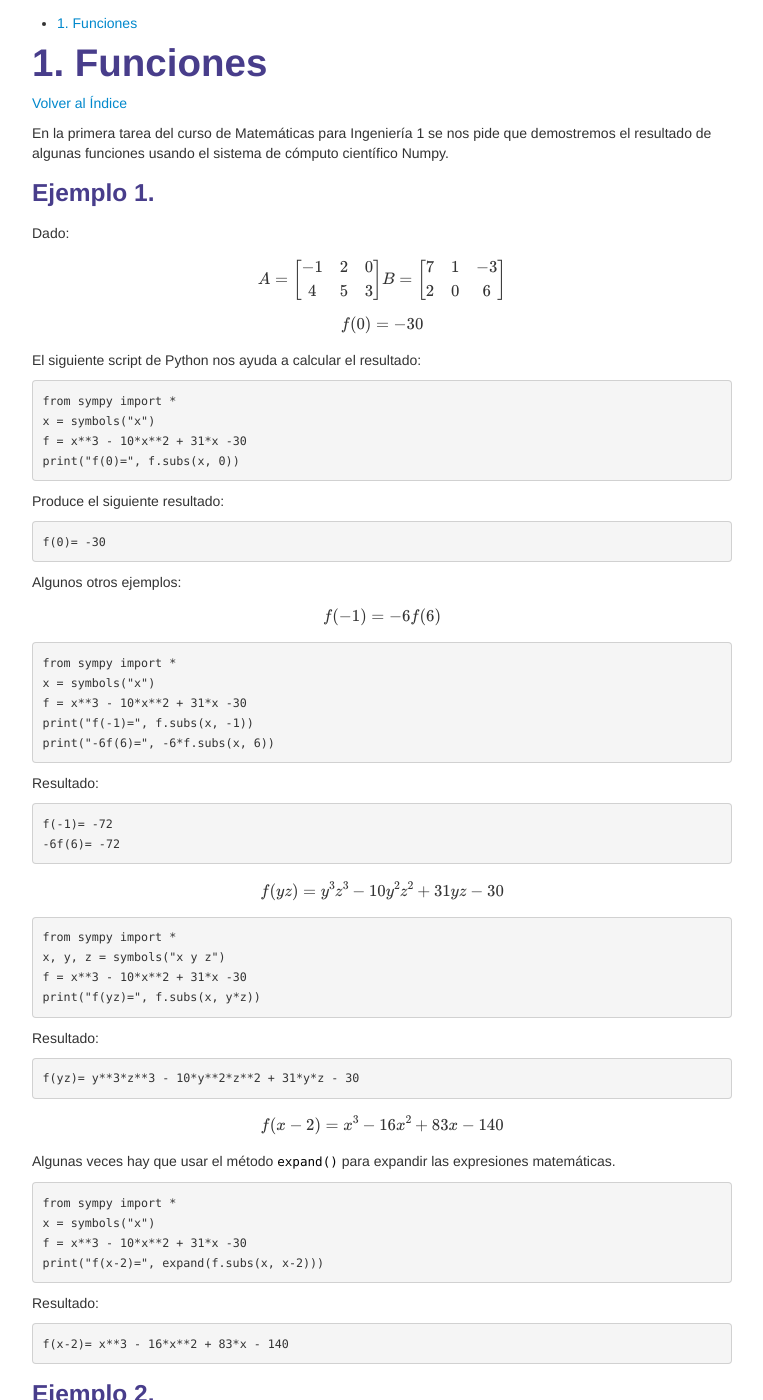
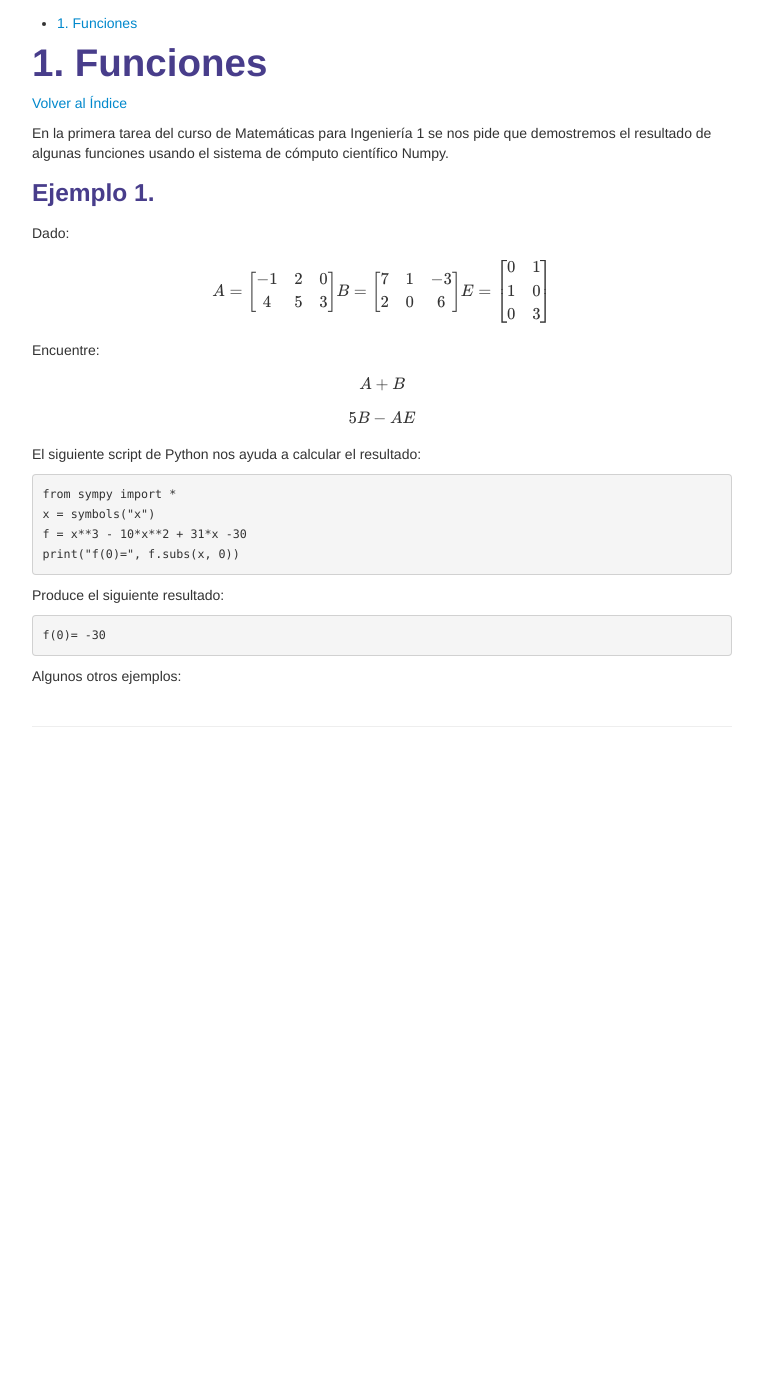
Before and after one commit to enriGarcia/enriGarcia.github.io, a Jekyll site: the page built from pages/instructions/matNumpy.md, in a window 1280 px wide and 1400 px high, scrolled down 299 px. Shown: the whole window, without its empty margins (258-1021 px from the left). Built offline with Jekyll 4.4.1, drawn with Linux system fonts in a browser that asks for light colours; after the commit the page ends 1057 px from its top, so only the background shows below that; some of the changed text lies outside the part shown.

Commit message:
webpage update

````diff
--- a/pages/instructions/matNumpy.md
+++ b/pages/instructions/matNumpy.md
@@ -27,10 +27,21 @@ B=\begin{bmatrix}
 7 & 1 & -3\\
 2 & 0 & 6
 \end{bmatrix}
+E=\begin{bmatrix}
+ 0& 1\\
+ 1& 0\\
+ 0& 3\\
+\end{bmatrix}
+\end{aligned}$$
+
+Encuentre:
+
+$$\begin{aligned}
+A+B
 \end{aligned}$$
 
 $$\begin{aligned}
-f(0)=-30
+5B-AE
 \end{aligned}$$
 
 El siguiente script de Python nos ayuda a calcular el resultado:
@@ -49,106 +60,6 @@ f(0)= -30
 
 Algunos otros ejemplos:
 
-$$\begin{aligned}
-f(-1)=-6f(6)
-\end{aligned}$$
-
-```python
-from sympy import *
-x = symbols("x")
-f = x**3 - 10*x**2 + 31*x -30
-print("f(-1)=", f.subs(x, -1))
-print("-6f(6)=", -6*f.subs(x, 6))
-```
-
-Resultado:
-
-```bash
-f(-1)= -72
--6f(6)= -72
-```
-
-$$\begin{aligned}
-f(yz)=y^{3}z^{3}-10y^{2}z^{2}+31yz-30
-\end{aligned}$$
-
-```python
-from sympy import *
-x, y, z = symbols("x y z")
-f = x**3 - 10*x**2 + 31*x -30
-print("f(yz)=", f.subs(x, y*z))
-```
-
-Resultado:
-
-```bash
-f(yz)= y**3*z**3 - 10*y**2*z**2 + 31*y*z - 30
-```
-
-$$\begin{aligned}
-f(x-2)=x^{3}-16x^{2}+83x-140
-\end{aligned}$$
-
-Algunas veces hay que usar el método `expand()` para expandir las expresiones matemáticas.
-
-```python
-from sympy import *
-x = symbols("x")
-f = x**3 - 10*x**2 + 31*x -30
-print("f(x-2)=", expand(f.subs(x, x-2)))
-```
-
-Resultado:
-
-```bash
-f(x-2)= x**3 - 16*x**2 + 83*x - 140
-```
-
-### Ejemplo 2.
-
-Dado \\( f(x)=x^{3}-3x+2 \\) obtener:
-
-$$\begin{aligned}
-f\left(-\frac{1}{2}\right)
-\end{aligned}$$
-
-De manera opuesta a los números decimales, para el manejo de fracciones se utiliza la clase `Rational`, como se muestra en el siguiente script:
-
-```python
-from sympy import *
-x = symbols("x")
-f = x**3 - 3*x + 2
-print("f(-1/2)=", f.subs(x, Rational(-1,2)))
-```
-
-Resultado:
-
-```bash
-f(-1/2)= 27/8
-```
-
-### Ejemplo 3.
-
-Si \\( f(x)=x^{3}-10x^{2}+31x-30 \\) y \\( \phi(x)=x^{4}-55x^{2}-210x-216 \\) demuestre que:
-
-$$\begin{aligned}
-f(0)+\phi(0)+246=0
-\end{aligned}$$
-
-```python
-from sympy import *
-x = symbols("x")
-f = x**3 - 10*x**2 + 31*x - 30
-phi = x**4 - 55*x**2 - 210*x - 216
-print(f.subs(x, 0) + phi.subs(x, 0) + 246)
-```
-
-Resultado:
-
-```bash
-0
-```
-
 <!-- Note: this is how to write a comment in HTML. Everything in here won't show up on your webpage.-->
 
 <!--
````
